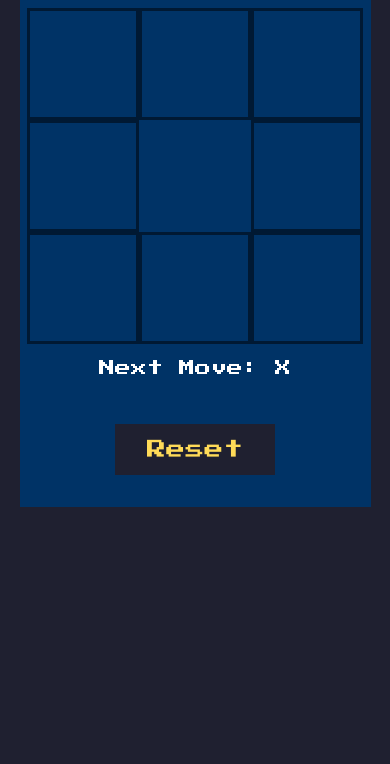
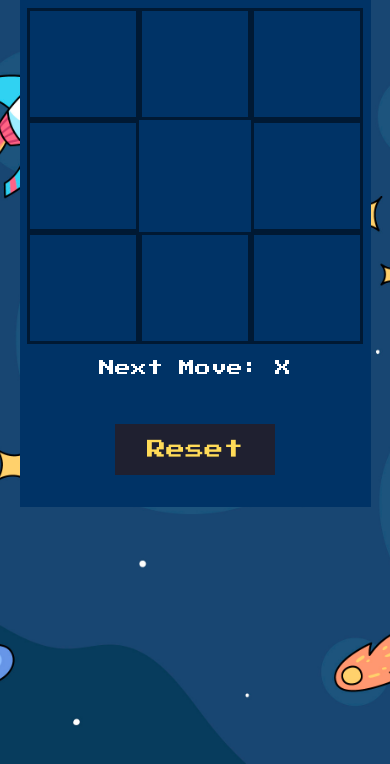
Before and after one commit to gllmsb/TicTacToe, a website: page index.html in a window 390 px wide. Shown: the part 120-884 px from the top of the page. Before the commit the page ends 844 px from the top, so only its background shows below. Drawn offline with Linux system fonts and the light colour scheme.

Commit message:
background image, update mobile and web

```diff
--- a/assets/scss/pages/main.scss
+++ b/assets/scss/pages/main.scss
@@ -5,13 +5,28 @@
 //*COMPONENTS
 @use '../components/app';
 
-body,
-html {
+body{
   margin: 0;
   background-color: $bg;
   font-family: $font;
+  background-image: url(/assets/images/bg.jpg);
+  background-size: cover;
+  position: center;
+  background-repeat: no-repeat;
+  height: 100%;
 }
 
 * {
   box-sizing: border-box;
 }
+
+@media (max-width: 768px) {
+  body,
+  html {
+    background-image: url('/assets/images/bg.jpg');
+    background-size: cover;
+    background-position: center;
+    background-repeat: no-repeat;
+    height: 100vh;
+  }
+}
```
Also changed, not shown: assets/images/bg.jpg (added), assets/scss/pages/main.css, 1 other file.
